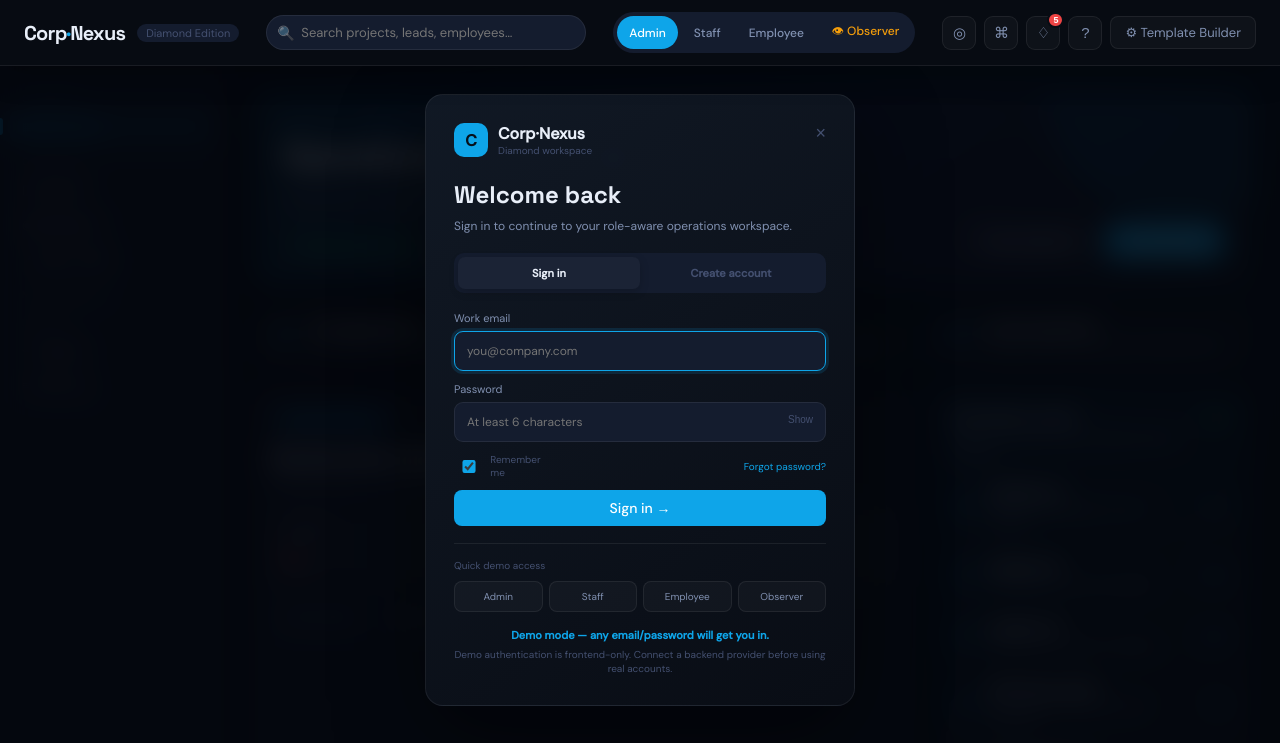
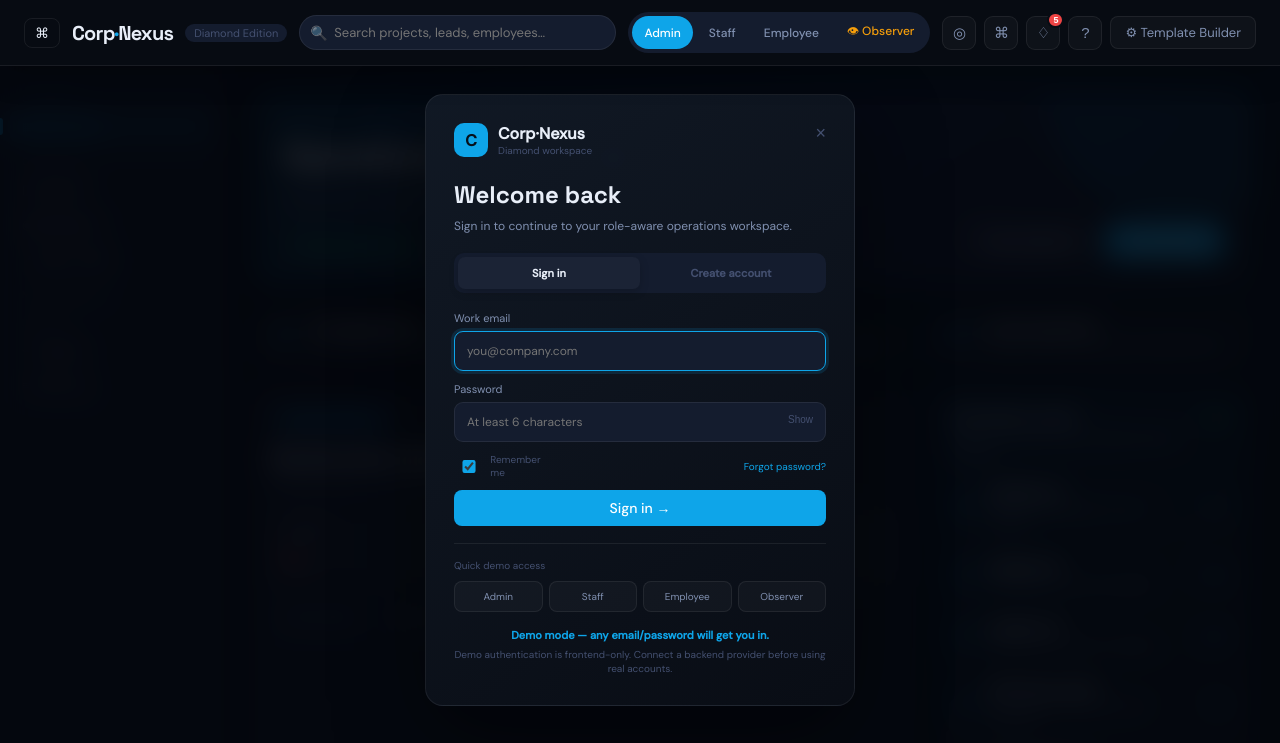
Before and after one commit to zekisekai/CorpNexus, a plain HTML site: page index.html in a window 1280 px wide. Shown: the top 743 px of the page. Drawn offline with nearby package versions, Linux system fonts and the light colour scheme.

Commit message:
Add button to open command palette in header

```diff
--- a/index.html
+++ b/index.html
@@ -573,6 +573,7 @@ body.light-mode #header { background:rgba(243,246,251,.94); }
 <!-- ═══ HEADER ═══════════════════════════════════════════════ -->
 <div id="header">
   <button id="mobile-toggle" aria-label="Toggle navigation" aria-expanded="false">☰</button>
+    <button onclick="openCommandPalette()" aria-label="Open command menu" style="display:inline-flex;align-items:center;justify-content:center;background:transparent;border:1px solid var(--glass-border);color:var(--text);font-size:14px;padding:6px 10px;border-radius:8px;cursor:pointer;">⌘</button>
   <div style="display:flex;align-items:center;gap:12px;flex-shrink:0">
     <div class="logo" id="brand-logo">Corp<span>·</span>Nexus</div>
     <span id="brand-tag" style="font-size:11px;color:var(--text3);background:var(--bg3);padding:2px 9px;border-radius:30px">Diamond Edition</span>
```
